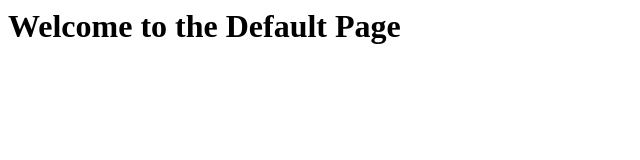
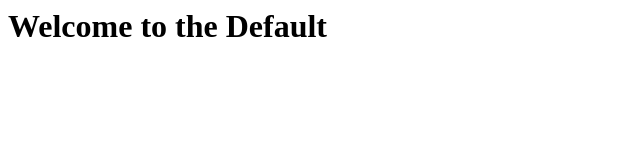
Before and after one commit to bhanuprakash10/coderepo, a plain HTML site: page index.html in a window 1280 px wide. Shown: the whole page, without its empty margins (0-640 px from the left). Drawn offline with Linux system fonts and the light colour scheme.

Commit message:
Update index file

```diff
--- a/index.html
+++ b/index.html
@@ -1 +1 @@
-<h1> Welcome to the Default Page </h1>
+<h1> Welcome to the Default </h1>
```
